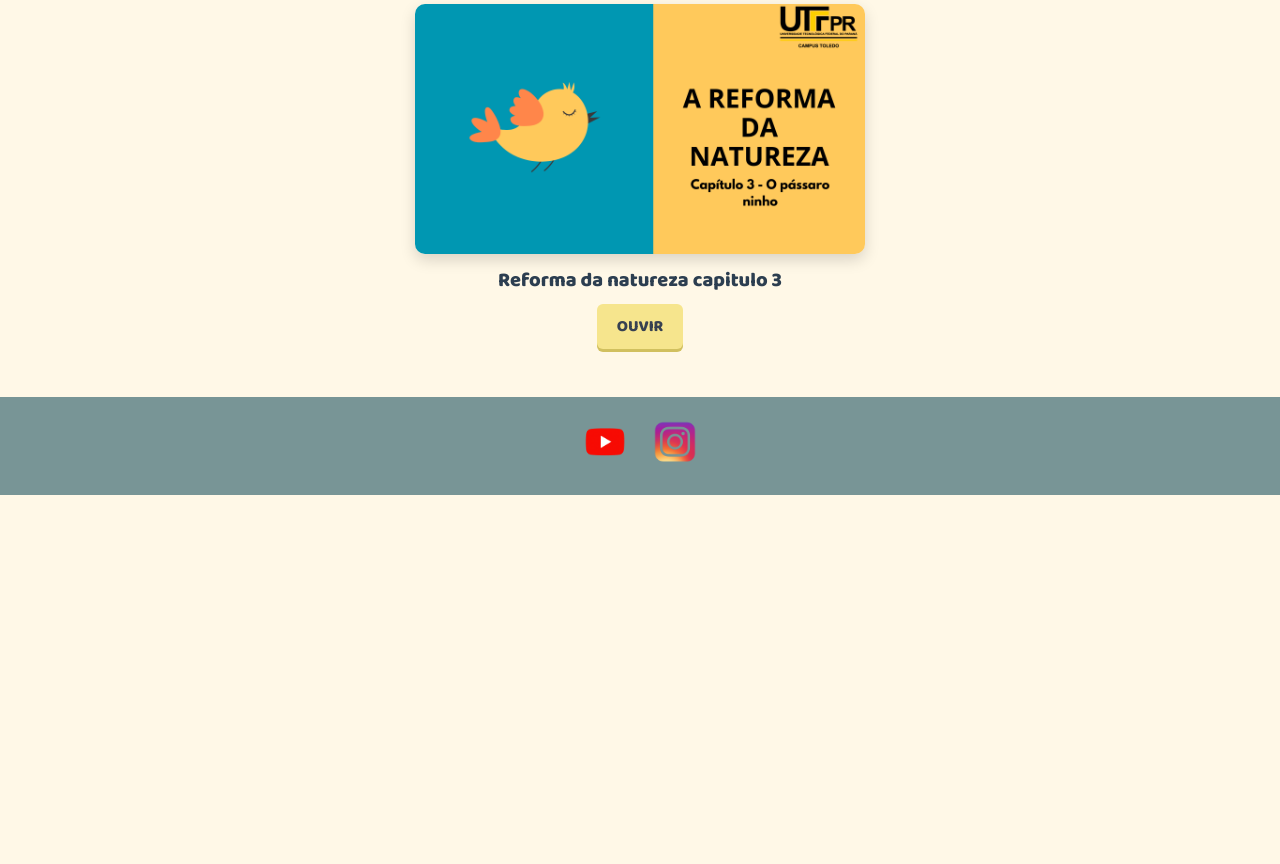
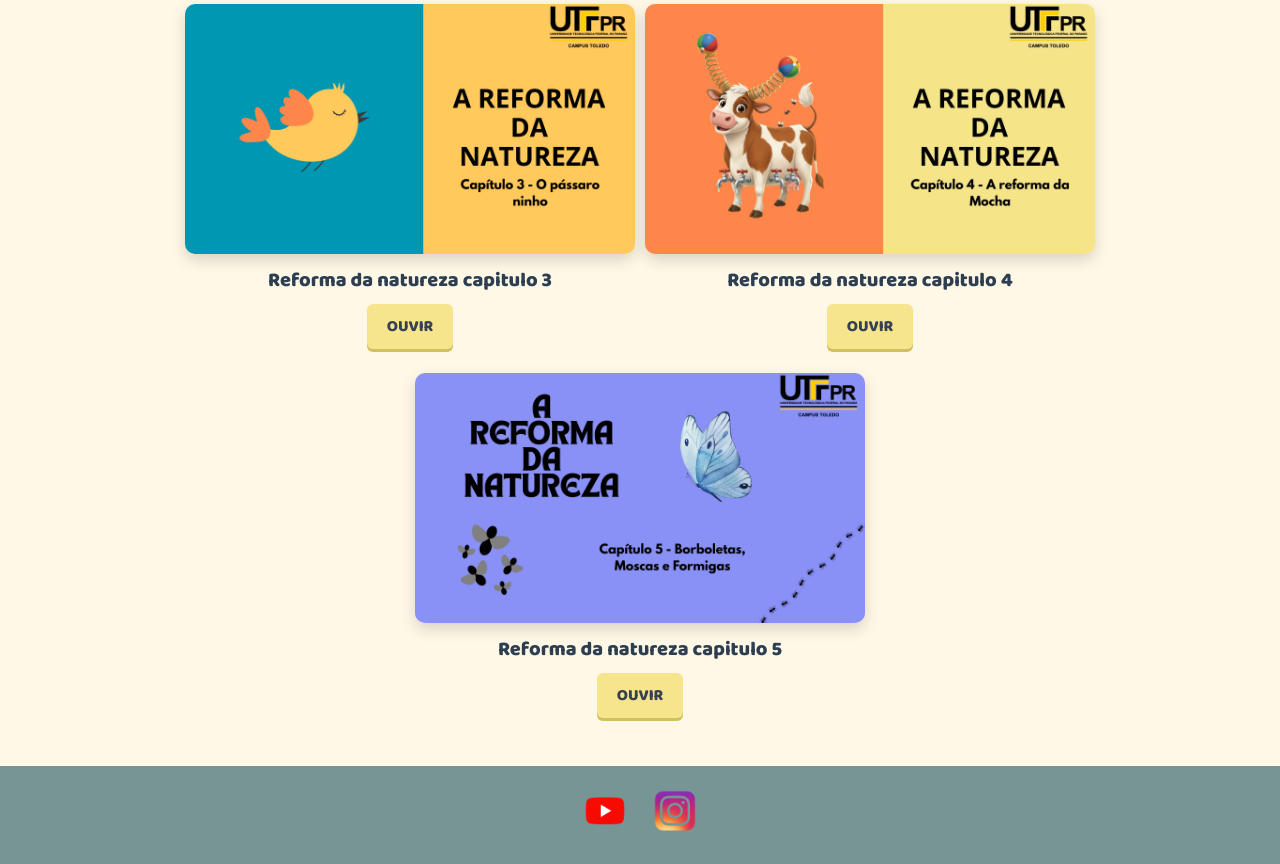
Before and after one commit to sasteu/site-mundos-sonoros, a website: page public/index.html in a window 1280 px wide. Shown: the part 1162-2026 px from the top of the page. Before the commit the page ends 1657 px from the top, so only its background shows below. Drawn offline with Linux system fonts and the light colour scheme.

Commit message:
Adicionado capitulo 4 e 5

```diff
--- a/public/index.html
+++ b/public/index.html
@@ -85,6 +85,36 @@
             OUVIR
           </a>
         </div>
+
+        <div class="livro">
+          <img
+            src="imagens/Reforma da natureza - capitulo 4.jpg"
+            alt="Capa do audio livro Reforma da natureza capitulo 4"
+            class="capa"
+          />
+          <p>Reforma da natureza capitulo 4</p>
+          <a
+            class="btn-ouvir"
+            href="player.html?title=Reforma%20da%20natureza%20-%20Capitulo%204&v=L-cJjT9KlRk&list=PLtGBjUZ9ZYJHY2Halu0ReFAwtFCNCVEpX"
+          >
+            OUVIR
+          </a>
+        </div>
+
+        <div class="livro">
+          <img
+            src="imagens/Reforma da natureza - capitulo 5.jpg"
+            alt="Capa do audio livro Reforma da natureza capitulo 5"
+            class="capa"
+          />
+          <p>Reforma da natureza capitulo 5</p>
+          <a
+            class="btn-ouvir"
+            href="player.html?title=Reforma%20da%20natureza%20-%20Capitulo%205&v=DkCm83-qrjA&list=PLtGBjUZ9ZYJHY2Halu0ReFAwtFCNCVEpX"
+          >
+            OUVIR
+          </a>
+        </div>
       </div>
     </section>
 
```
Also changed, not shown: public/imagens/Reforma da natureza - capitulo 4.jpg (added), public/imagens/Reforma da natureza - capitulo 5.jpg (added).
